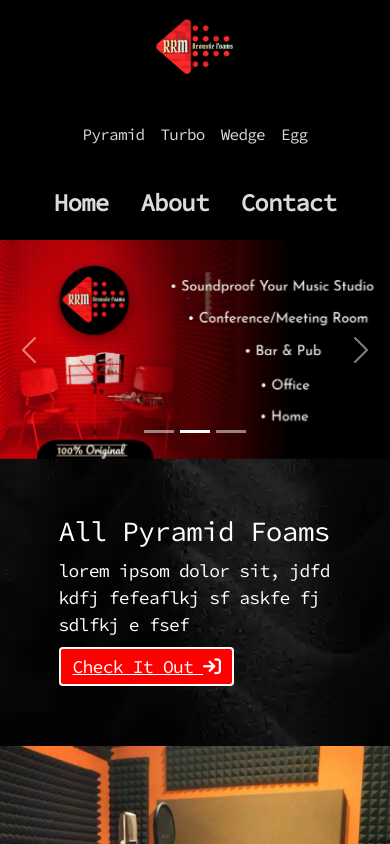
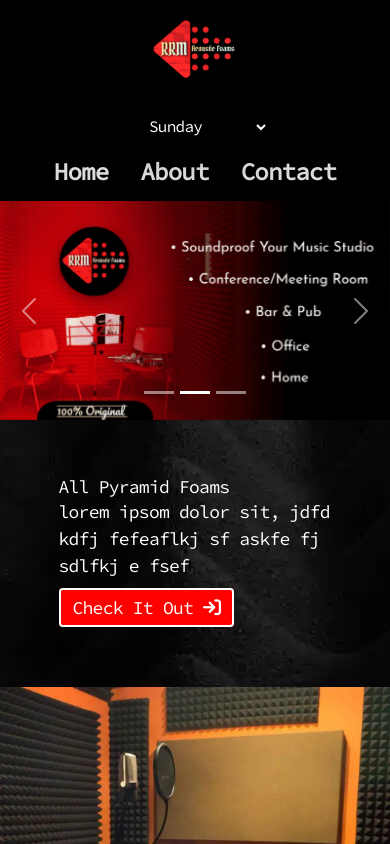
Before and after one commit to PiyushDuggal-source/rrm, a React (Create React App) app: page / in a window 390 px wide. Shown: the top 844 px of the page. Built offline with nearby package versions, Linux system fonts and the light colour scheme; a web font is replaced by a local one.

Commit message:
added tailwindcss | modify nav

```diff
--- a/package.json
+++ b/package.json
@@ -54,6 +54,7 @@
   "devDependencies": {
     "@types/react-dom": "^18.0.0",
     "@types/styled-components": "^5.1.25",
-    "@types/styled-system": "^5.1.15"
+    "@types/styled-system": "^5.1.15",
+    "tailwindcss": "^3.4.6"
   }
 }
--- a/src/App.tsx
+++ b/src/App.tsx
@@ -3,13 +3,14 @@ import { Routes, Route } from "react-router-dom";
 import HomePage from "./components/HomePage/HomePage";
 import Footer from "./components/Footer/Footer";
 import Pyramid from "./components/CardPages/Pyramid";
-import { styled } from "@mui/material";
-import { Box } from "./utils";
 import Trubo from "./components/CardPages/Turbo";
 import backdrop from "./assets/images/backdrop.webp";
 function App() {
   return (
-    <AppContainer>
+    <div
+      className="bg-fixed bg-[rgba(255,255,255,0.2)]"
+      style={{ backgroundImage: `url(${backdrop})` }}
+    >
       <Navbar />
       <Routes>
         <Route path="/" element={<HomePage />} />
@@ -21,13 +22,8 @@ function App() {
         <Route path="/turbo" element={<Trubo />} />
       </Routes>
       <Footer />
-    </AppContainer>
+    </div>
   );
 }
 
-const AppContainer = styled(Box)`
-  background-attachment: fixed;
-  background-image: url(${backdrop});
-  background-color: rgba(255, 255, 255, 0.2);
-`;
 export default App;
--- a/src/components/Navbar/Navbar.tsx
+++ b/src/components/Navbar/Navbar.tsx
@@ -1,55 +1,70 @@
 import styled from "styled-components";
 import { Box, Img } from "../../utils";
-import Logo from "../../assets/images/mainLogo.webp";
+import logo from "../../assets/images/mainLogo.webp";
 import { Link } from "react-router-dom";
-import { useMediaQuery } from "react-responsive";
-import { useEffect } from "react";
+import { useState } from "react";
 
 const Navbar = () => {
-  const isMobile = useMediaQuery({ query: `(max-width: 760px)` });
-  useEffect(() => {
-    console.log(window.location.pathname);
-  }, []);
+  const [open, setOpen] = useState(false);
+
   return (
-    <Nav>
+    <div className="w-full pb-2 flex flex-col md:flex-row mx-auto bg-black items-center justify-between">
       <Link to="/">
-        <LogoImg src={Logo} style={{}}></LogoImg>
+        <img
+          src={logo}
+          className="w-[100px] h-[100px] md:w-[150px] md:h-[150px]"
+          alt="logo"
+        />
       </Link>
-      <Box className="itemSelector">
-        {/* <Box className="inchFoams">
-          <Box
-            onClick={() => {
-              window.location.href = "#1.5inch";
-            }}
-            className="hoverBorder foam"
-          >
-            1.5 Inch Foams
-          </Box>
-          <Box
-            className="hoverBorder foam"
-            onClick={() => {
-              window.location.href = "#2.0inch";
-            }}
-          >
-            2.0 Inch Foams
-          </Box>
-        </Box> */}
-        <Box className="designs">
-          <Link className=" link navItems" to="/pyramid">
-            <Box className="hoverBorder design">Pyramid</Box>
+      <div className="flex md:hidden group relative cursor-pointer py-2">
+        <select className="z-50 flex w-full flex-col py-2 px-4 text-white bg-black shadow-xl group-hover:visible">
+          <option className="my-2 block border-b rounded-md border-gray-100 py-1 font-semibold text-gray-500 hover:text-black md:mx-2">
+            Sunday
+          </option>
+
+          <option className="my-2 block border-b border-gray-100 py-1 font-semibold text-gray-500 hover:text-black md:mx-2">
+            Monday
+          </option>
+
+          <option className="my-2 block border-b border-gray-100 py-1 font-semibold text-gray-500 hover:text-black md:mx-2">
+            Tuesday
+          </option>
+
+          <option className="my-2 block border-b border-gray-100 py-1 font-semibold text-gray-500 hover:text-black md:mx-2">
+            Wednesday
+          </option>
+
+          <option className="my-2 block border-b border-gray-100 py-1 font-semibold text-gray-500 hover:text-black md:mx-2">
+            Thursday
+          </option>
+
+          <option className="my-2 block border-b border-gray-100 py-1 font-semibold text-gray-500 hover:text-black md:mx-2">
+            Friday
+          </option>
+
+          <option className="my-2 block border-b border-gray-100 py-1 font-semibold text-gray-500 hover:text-black md:mx-2">
+            Saturday
+          </option>
+        </select>
+      </div>
+      <div className="hidden md:flex items-center gap-2 text-white">
+        <Link className="" to="/pyramid">
+          <span className="hoverBorder">Pyramid Acoustic Foams</span>
         </Link>
+        <span className="mx-1">|</span>
         <Link className=" link navItems" to="/turbo">
-            <Box className="hoverBorder design">Turbo</Box>
+          <span className="hoverBorder">Turbo</span>
         </Link>
+        <span className="mx-1">|</span>
         <Link className=" link navItems" to="/wedge">
-            <Box className="hoverBorder design">Wedge</Box>
+          <span className="hoverBorder">Wedge</span>
         </Link>
+        <span className="mx-1">|</span>
         <Link className=" link navItems" to="/egg">
-            <Box className="hoverBorder design">Egg</Box>
+          <span className="hoverBorder">Egg</span>
         </Link>
-        </Box>
-      </Box>
-      <Box>
+      </div>
+      <div>
         <NavItems>
           <Link className="hoverBorder navItems" to="/">
             Home
@@ -61,8 +76,8 @@ const Navbar = () => {
             Contact
           </Link>
         </NavItems>
-      </Box>
-    </Nav>
+      </div>
+    </div>
   );
 };
 
--- a/src/globalStyle/style.css
+++ b/src/globalStyle/style.css
@@ -1,3 +1,7 @@
+@tailwind base;
+@tailwind components;
+@tailwind utilities;
+
 .hoverBorder {
   cursor: pointer;
   transition: transform 250ms ease-in-out;
--- /dev/null
+++ b/tailwind.config.js
@@ -0,0 +1,8 @@
+/** @type {import('tailwindcss').Config} */
+module.exports = {
+  content: ["./src/**/*.{html,js,tsx,jsx}"],
+  theme: {
+    extend: {},
+  },
+  plugins: [],
+};
```
Also changed, not shown: tsconfig.json (+2 -8 lines), 1 other file (tests, documents, lock files or other folders). Lines whose indentation alone changed are shown as unchanged.
